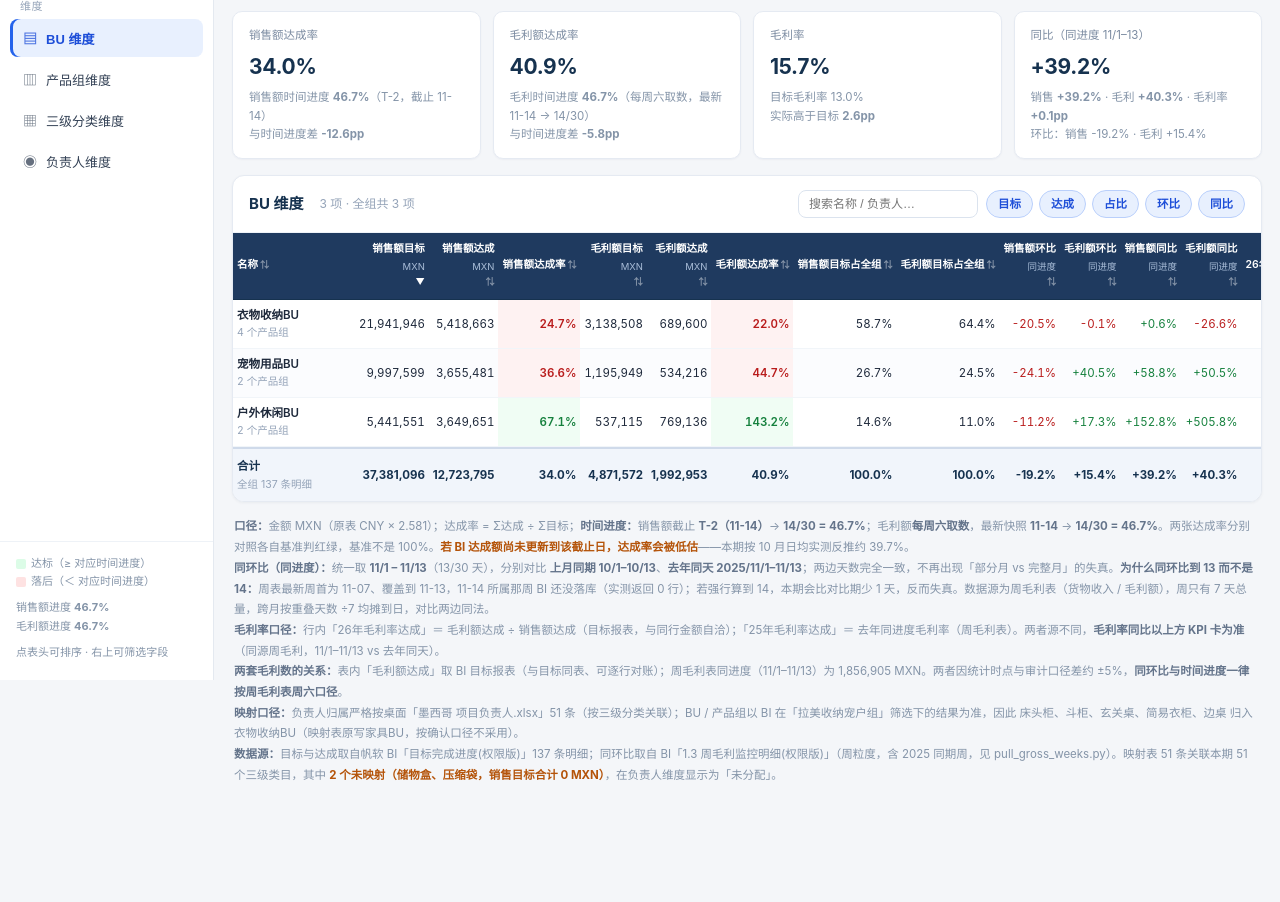
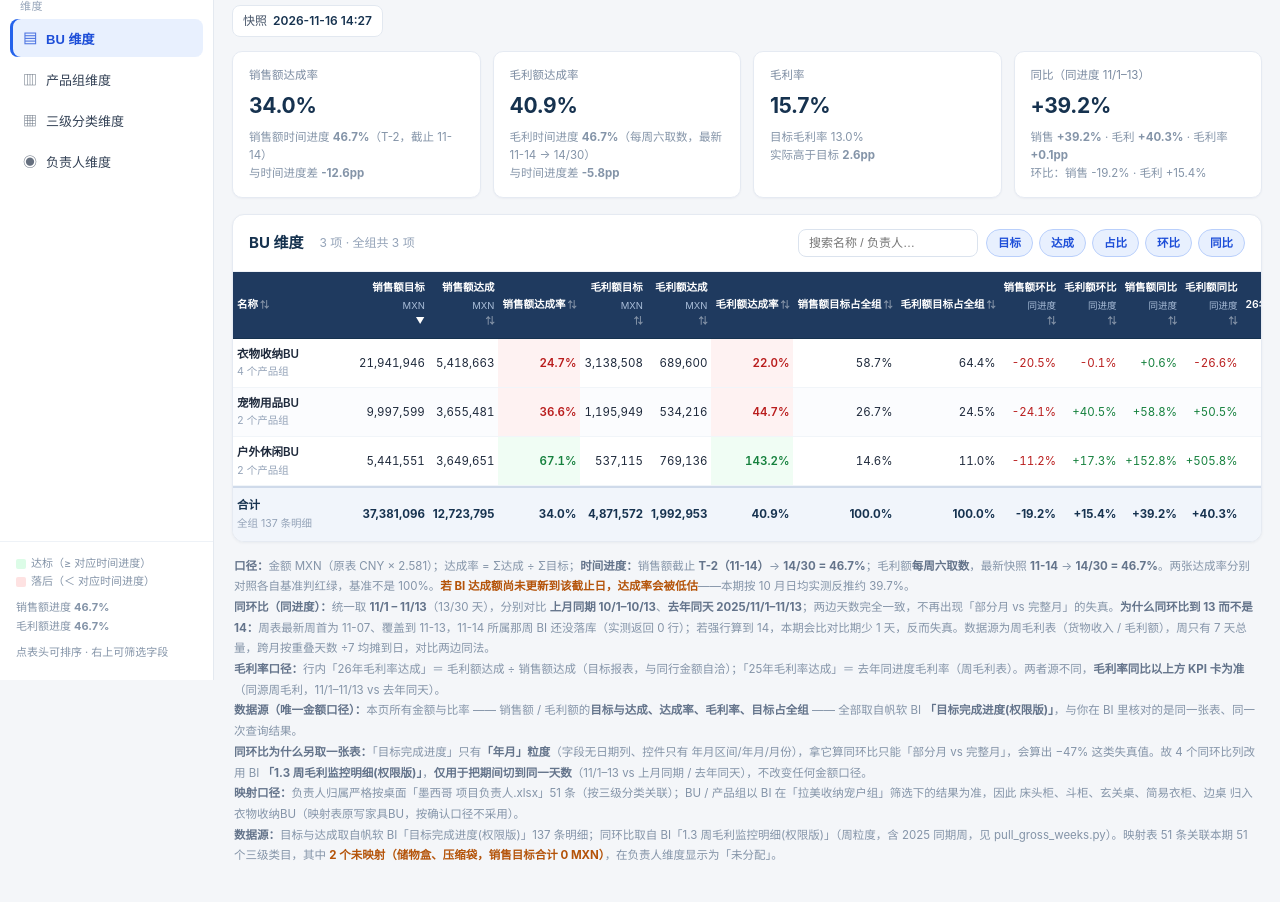
Before and after one commit to dediwang888888/mx-owner-target-report, a plain HTML site: page index.html in a window 1280 px wide. Shown: the part 120-1022 px from the top of the page. Before the commit the page ends 941 px from the top, so only its background shows below. Drawn offline with Linux system fonts and the light colour scheme.

Commit message:
chore: 更新目标完成进度看板

```diff
--- a/index.html
+++ b/index.html
@@ -230,6 +230,7 @@ document.getElementById('metaBar').innerHTML=
   '<span class="f">国家 <b>'+D.meta.country+'</b></span>'+
   '<span class="f">业务组 <b>'+D.meta.biz+'</b></span>'+
   '<span class="f">口径日 <b>'+D.meta.rd+'</b></span>'+
+  '<span class="f">数据源 <b>目标完成进度</b></span>'+
   '<span class="f">同环比截止 <b>11/'+D.meta.sp_days+'</b></span>'+
   '<span class="f">快照 <b>'+D.meta.snapshot+'</b></span>';
 document.getElementById('note').innerHTML=
@@ -243,8 +244,10 @@ document.getElementById('note').innerHTML=
   '数据源为周毛利表（货物收入 / 毛利额），周只有 7 天总量，跨月按重叠天数 ÷7 均摊到日，对比两边同法。<br>'+
   '<b>毛利率口径：</b>行内「26年毛利率达成」＝ 毛利额达成 ÷ 销售额达成（目标报表，与同行金额自洽）；「25年毛利率达成」＝ 去年同进度毛利率（周毛利表）。' +
   '两者源不同，<b>毛利率同比以上方 KPI 卡为准</b>（同源周毛利，11/1–11/'+D.meta.sp_days+' vs 去年同天）。<br>'+
-  '<b>两套毛利数的关系：</b>表内「毛利额达成」取 BI 目标报表（与目标同表、可逐行对账）；周毛利表同进度（11/1–11/'+D.meta.sp_days+'）为 ' +
-  nf(D.meta.sp_gp) + ' MXN。两者因统计时点与审计口径差约 ±5%，<b>同环比与时间进度一律按周毛利表周六口径</b>。<br>'+
+  '<b>数据源（唯一金额口径）：</b>本页所有金额与比率 —— 销售额 / 毛利额的<b>目标与达成、达成率、毛利率、目标占全组</b> —— 全部取自帆软 BI <b>「目标完成进度(权限版)」</b>，' +
+  '与你在 BI 里核对的是同一张表、同一次查询结果。<br>'+
+  '<b>同环比为什么另取一张表：</b>「目标完成进度」只有<b>「年月」粒度</b>（字段无日期列、控件只有 年月区间/年月/月份），拿它算同环比只能「部分月 vs 完整月」，会算出 −47% 这类失真值。' +
+  '故 4 个同环比列改用 BI <b>「1.3 周毛利监控明细(权限版)」</b>，<b>仅用于把期间切到同一天数</b>（11/1–'+D.meta.sp_days+' vs 上月同期 / 去年同天），不改变任何金额口径。<br>'+
   '<b>映射口径：</b>负责人归属严格按桌面「墨西哥 项目负责人.xlsx」' + D.meta.mapped + ' 条（按三级分类关联）；' +
   'BU / 产品组以 BI 在「拉美收纳宠户组」筛选下的结果为准' +
   (D.meta.conflict.length
```
